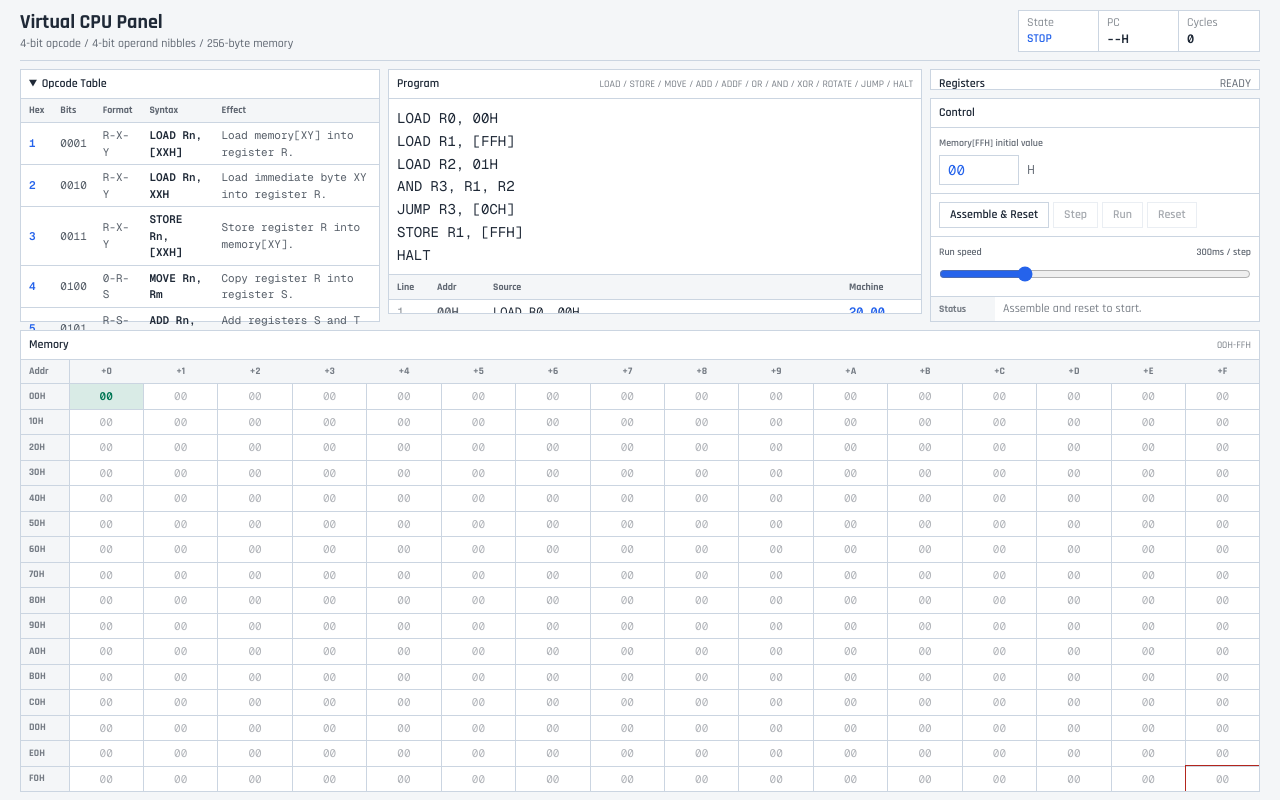
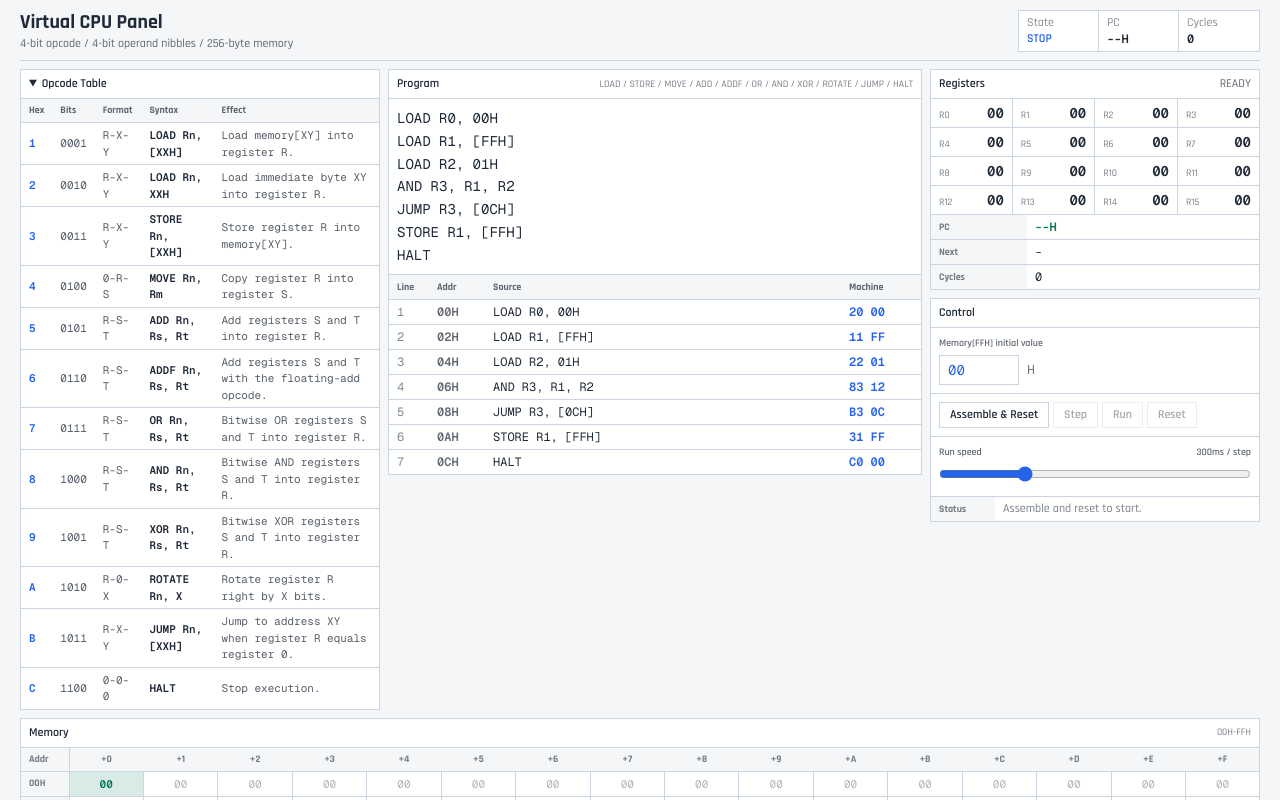
Before and after one commit to Stasshe/machine-language, a Next.js app: page / in a window 1280 px wide. Shown: the top 800 px of the page. Built offline with nearby package versions, Linux system fonts and the light colour scheme.

Commit message:
desktop layout fix

```diff
--- a/src/app/page.tsx
+++ b/src/app/page.tsx
@@ -77,7 +77,7 @@ export default function Home() {
   const runState = stateLabel(vm, running);
 
   return (
-    <main className="min-h-screen lg:h-screen lg:overflow-hidden bg-chassis text-ink px-2 py-2 sm:px-4 lg:px-5 flex flex-col">
+    <main className="min-h-screen bg-chassis text-ink px-2 py-2 sm:px-4 lg:px-5 flex flex-col">
       <header className="shrink-0 max-w-[1700px] w-full mx-auto mb-2 grid gap-2 border-b border-amber-dim pb-2 md:grid-cols-[1fr_auto] md:items-end">
         <div className="min-w-0">
           <h1 className="font-panel text-lg sm:text-xl font-bold text-ink">Virtual CPU Panel</h1>
@@ -101,12 +101,12 @@ export default function Home() {
         </dl>
       </header>
 
-      <div className="lg:flex-1 lg:min-h-0 max-w-[1700px] w-full mx-auto grid grid-cols-1 md:grid-cols-2 lg:grid-cols-[360px_minmax(0,1fr)_330px] lg:grid-rows-[minmax(0,1fr)_auto] gap-2">
-        <div className="order-4 md:order-none lg:min-h-0 md:col-span-2 lg:col-span-1 lg:col-start-1 lg:row-span-2">
+      <div className="max-w-[1700px] w-full mx-auto grid grid-cols-1 md:grid-cols-2 lg:grid-cols-[360px_minmax(0,1fr)_330px] gap-2">
+        <div className="order-4 md:order-none md:col-span-2 lg:col-span-1 lg:col-start-1 lg:row-start-1">
           <OpcodeReference />
         </div>
 
-        <div className="lg:min-h-0 md:col-span-2 lg:col-span-1 lg:col-start-2">
+        <div className="md:col-span-2 lg:col-span-1 lg:col-start-2 lg:row-start-1">
           <ProgramEditor
             value={source}
             onChange={setSource}
@@ -115,11 +115,8 @@ export default function Home() {
           />
         </div>
 
-        <div className="min-h-0 lg:col-start-3 lg:row-span-2 flex flex-col gap-2">
-          <div className="min-h-0 lg:flex-1">
+        <div className="lg:col-start-3 lg:row-start-1 flex flex-col gap-2">
           <RegisterBank vm={vm} />
-          </div>
-          <div className="shrink-0">
           <ControlPanel
             ffInput={ffInput}
             onFfInputChange={setFfInput}
@@ -134,9 +131,8 @@ export default function Home() {
             hasAssembleErrors={!assembleResult.ok}
           />
         </div>
-        </div>
 
-        <div className="self-start md:col-span-2 lg:col-span-3">
+        <div className="md:col-span-2 lg:col-span-3 lg:row-start-2">
           <MemoryTape vm={vm} />
         </div>
       </div>
--- a/src/components/OpcodeReference.tsx
+++ b/src/components/OpcodeReference.tsx
@@ -28,15 +28,15 @@ function syntaxFor(code: number, mnemonic: string): string {
 export default function OpcodeReference() {
   return (
     <details
-      className="lg:h-full flex flex-col bg-panel border border-amber-dim"
+      className="flex flex-col bg-panel border border-amber-dim"
       open
     >
       <summary className="shrink-0 border-b border-amber-dim px-2 py-1.5 font-panel text-xs font-semibold cursor-pointer select-none">
         Opcode Table
       </summary>
-      <div className="lg:flex-1 lg:min-h-0 lg:overflow-y-auto">
+      <div>
         <table className="w-full border-collapse text-left text-[11px]">
-          <thead className="sticky top-0 bg-chassis font-panel text-[10px] text-ink/70">
+          <thead className="bg-chassis font-panel text-[10px] text-ink/70">
             <tr>
               <th className="border-b border-amber-dim px-2 py-1">Hex</th>
               <th className="border-b border-amber-dim px-2 py-1">Bits</th>
--- a/src/components/ProgramEditor.tsx
+++ b/src/components/ProgramEditor.tsx
@@ -51,7 +51,7 @@ export default function ProgramEditor({ value, onChange, assembleResult, current
   const codeLines = assembleResult?.lines.filter(hasAddress) ?? [];
 
   return (
-    <div className="lg:h-full flex flex-col bg-panel border border-amber-dim">
+    <div className="flex flex-col bg-panel border border-amber-dim">
       <div className="shrink-0 flex items-center justify-between gap-2 border-b border-amber-dim px-2 py-1.5">
         <h2 className="font-panel text-xs text-ink font-semibold whitespace-nowrap">Program</h2>
         <span className="hidden md:block font-panel text-[10px] text-ink/60 truncate">
@@ -68,9 +68,9 @@ export default function ProgramEditor({ value, onChange, assembleResult, current
         className="shrink-0 w-full resize-none border-b border-amber-dim bg-white text-ink font-mono text-sm p-2 leading-relaxed outline-none focus:bg-chassis"
       />
 
-      <div className="lg:flex-1 lg:min-h-0 lg:overflow-y-auto">
+      <div>
         <table className="w-full text-left font-mono text-xs">
-          <thead className="sticky top-0">
+          <thead>
             <tr className="bg-chassis text-ink/70 font-panel text-[10px] font-semibold">
               <th className="border-b border-amber-dim px-2 py-1 w-10">Line</th>
               <th className="px-2 py-1 w-14">Addr</th>
--- a/src/components/RegisterBank.tsx
+++ b/src/components/RegisterBank.tsx
@@ -49,13 +49,13 @@ export default function RegisterBank({ vm }: Props) {
   );
 
   return (
-    <div className="h-full flex flex-col bg-panel border border-amber-dim">
+    <div className="flex flex-col bg-panel border border-amber-dim">
       <div className="shrink-0 flex items-center justify-between border-b border-amber-dim px-2 py-1.5">
         <h2 className="font-panel text-xs text-ink font-semibold">Registers</h2>
         <span className="font-panel text-xs text-ink/70">{haltedLabel(vm)}</span>
       </div>
 
-      <div className="lg:flex-1 lg:min-h-0 lg:overflow-y-auto">
+      <div>
         <table className="w-full border-collapse text-left font-mono text-xs">
           <tbody>
             {rows.map((row, rowIndex) => (
```
Lines whose indentation alone changed are shown as unchanged.
